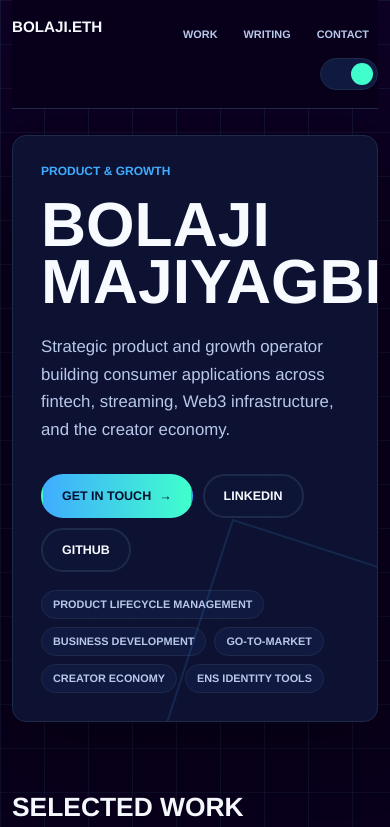
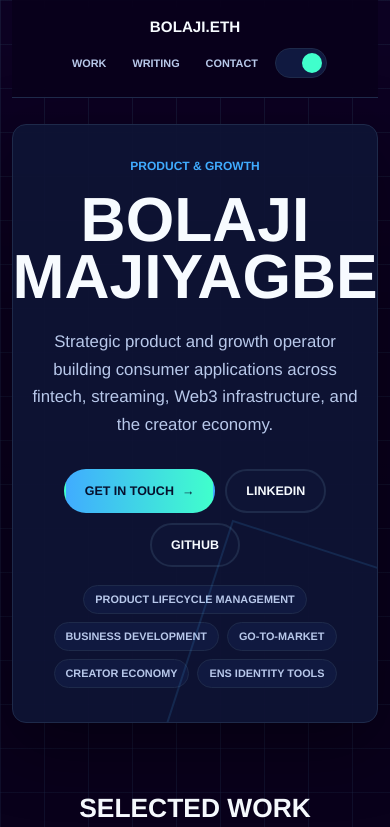
Before and after one commit to Bolajiking/bolajimaj, a plain HTML site: page index.html in a window 390 px wide. Both pictures are taken after a click on the switch "Switch to dark mode". Shown: the top 827 px of the page. Drawn offline with Linux system fonts and the light colour scheme.

Commit message:
Center mobile portfolio layout

```diff
--- a/index.html
+++ b/index.html
@@ -46,6 +46,7 @@
 
     html {
       scroll-behavior: smooth;
+      overflow-x: hidden;
     }
 
     body {
@@ -60,6 +61,7 @@
       letter-spacing: 0;
       -webkit-font-smoothing: antialiased;
       transition: background-color 260ms ease, color 260ms ease;
+      overflow-x: hidden;
     }
 
     body::before {
@@ -568,18 +570,36 @@
       }
 
       .nav {
-        align-items: flex-start;
+        align-items: center;
+        flex-direction: column;
+        gap: 12px;
+        text-align: center;
       }
 
       .nav-links {
-        justify-content: flex-end;
+        justify-content: center;
         flex-wrap: wrap;
+        width: 100%;
       }
 
       .nav-links a {
         min-height: 32px;
         padding: 0 8px;
         font-size: 0.68rem;
+      }
+
+      .theme-switch {
+        width: 52px;
+        height: 30px;
+      }
+
+      .theme-switch::before {
+        width: 20px;
+        height: 20px;
+      }
+
+      [data-theme="dark"] .theme-switch::before {
+        transform: translateX(22px);
       }
 
       main {
@@ -597,12 +617,38 @@
         border-radius: 14px;
       }
 
+      .hero-copy {
+        align-items: center;
+        padding: 34px 18px;
+        text-align: center;
+      }
+
+      .hero-lede,
+      .section-heading p,
+      .contact p {
+        margin-left: auto;
+        margin-right: auto;
+      }
+
       h1 {
         font-size: clamp(2.7rem, 16vw, 5rem);
       }
 
+      .actions,
+      .tags,
+      .partner-list {
+        justify-content: center;
+      }
+
+      .button,
+      .tag {
+        max-width: 100%;
+        text-align: center;
+      }
+
       .section-heading {
         display: block;
+        text-align: center;
       }
 
       .section-heading p {
@@ -614,12 +660,34 @@
         grid-column: 1 / -1;
       }
 
+      .card {
+        padding: 22px 18px;
+        text-align: center;
+      }
+
+      .card h3 {
+        max-width: none;
+      }
+
       .writing-item {
+        grid-template-columns: 1fr;
+        justify-items: center;
         padding: 17px;
+        text-align: center;
       }
 
       .contact .actions {
         margin-top: 6px;
+      }
+
+      .contact,
+      .partners-panel {
+        justify-items: center;
+        text-align: center;
+      }
+
+      footer {
+        text-align: center;
       }
 
     }
```
Also changed, not shown: project/Portfolio.html (+70 -2 lines), 1 other file.
